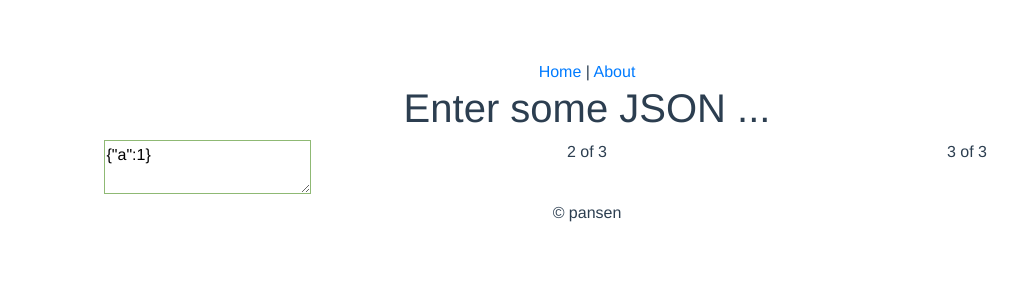
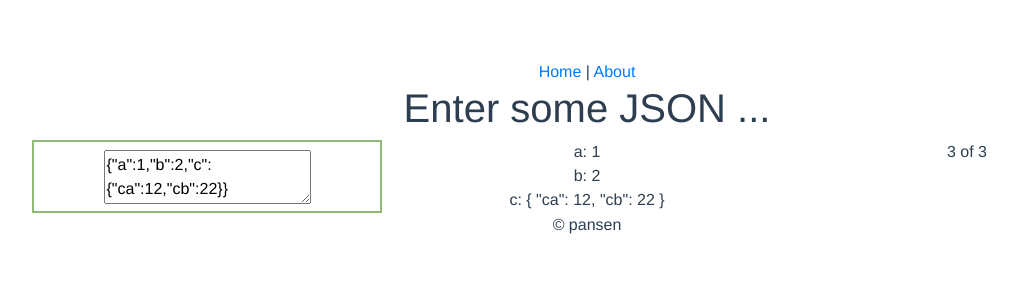
Before and after one commit to pansen/jschonc, a Vue app: page / in a window 1280 px wide. Shown: the top 300 px of the page, without its empty margins (53-1071 px from the left). Built offline with nearby package versions, Linux system fonts and the light colour scheme.

Commit message:
Render a flat `k,v` object representation as component list

```diff
--- a/src/components/Index.vue
+++ b/src/components/Index.vue
@@ -4,10 +4,21 @@
       <h1>Enter some JSON ...</h1>
       <b-container class="bv-example-row">
         <b-row>
-          <b-col><textarea
-            :class="{ 'valid': json_is_valid, 'invalid': !json_is_valid }"
-            v-model="$data.json_input"></textarea></b-col>
-          <b-col>2 of 3</b-col>
+          <b-col>
+            <div :class="{ 'valid': json_is_valid, 'invalid': !json_is_valid }">
+            <textarea
+            v-model="$data.json_input"></textarea>
+            </div>
+          </b-col>
+          <b-col>
+            <zt-item-filter
+              v-for="(v, k, index ) in $data.json_parsed"
+              :key="k"
+              v-bind:index="index"
+              v-bind:key_="k"
+              v-bind:value_="v"
+            ></zt-item-filter>
+          </b-col>
           <b-col>3 of 3</b-col>
         </b-row>
       </b-container>
@@ -20,24 +31,28 @@
   import Layout from '@/layouts/Layout.vue';
   import ztTypes from "@/types/actions";
   import {store} from "@/plugins/VuexPlugin";
+  import ItemFilter from "@/components/ItemFilter.vue";
 
   const _data = {
     'json_input': '',
+    'json_parsed': {},
     'json_is_valid': true
   };
 
   @Component({
     components: {
-      Layout
+      Layout,
+      'zt-item-filter': ItemFilter
     },
     data() {
       return _data;
     },
     watch: {
-      json_input (newVal, oldVal) {
+      json_input(newVal, oldVal) {
         console.debug('JSON input: %o', newVal);
         try {
           const _json = JSON.parse(newVal);
+          _data.json_parsed = _json;
           _data.json_is_valid = true;
           store.commit(ztTypes.JSON_INPUT, _json);
         } catch (e) {
@@ -50,9 +65,11 @@
   })
   export default class Index extends Vue {
     @Prop() private msg!: string;
-    mounted (): void {
+
+    mounted(): void {
       console.debug('Got store with state: %o', store.state);
-      const _json = JSON.stringify(store.state[ztTypes.JSON_INPUT]);
+      _data.json_parsed = store.state[ztTypes.JSON_INPUT];
+      const _json = JSON.stringify(_data.json_parsed);
       console.log('mounted: %o', _json);
       _data.json_input = _json;
     }
@@ -79,11 +96,13 @@
     color: #42b983;
   }
 
-  textarea.valid {
-    border: 1px solid #8fb974;
+  div.valid {
+    border: 2px solid #8fb974;
+    padding-top: 8px;
   }
 
-  textarea.invalid {
-    border: 1px solid #b95428;
+  div.invalid {
+    border: 2px solid #b95428;
+    padding-top: 8px;
   }
 </style>
--- /dev/null
+++ b/src/components/ItemFilter.vue
@@ -0,0 +1,19 @@
+<template>
+  <div>
+    {{ $props.key_ }}: {{ $props.value_ }}
+  </div>
+</template>
+
+<script lang="ts">
+  import {Component, Prop, Vue} from 'vue-property-decorator';
+
+  @Component({})
+  export default class ItemFilter extends Vue {
+    @Prop() private key_!: string;
+    @Prop() private value_!: string;
+  }
+</script>
+
+<!-- Add "scoped" attribute to limit CSS to this component only -->
+<style scoped>
+</style>
--- a/src/plugins/VuexPlugin.ts
+++ b/src/plugins/VuexPlugin.ts
@@ -15,7 +15,14 @@ console.debug('creating a new Vuex.Store ...');
 const store = new Vuex.Store({
   state: {
     [ztTypes.APP_DEBUG]: false,
-    [ztTypes.JSON_INPUT]: {"a": 1},
+    [ztTypes.JSON_INPUT]: {
+      "a": 1,
+      "b": 2,
+      "c": {
+        "ca": 12,
+        "cb": 22,
+      },
+    },
   },
   // https://vuex.vuejs.org/guide/getters.html
   getters: {},
```
